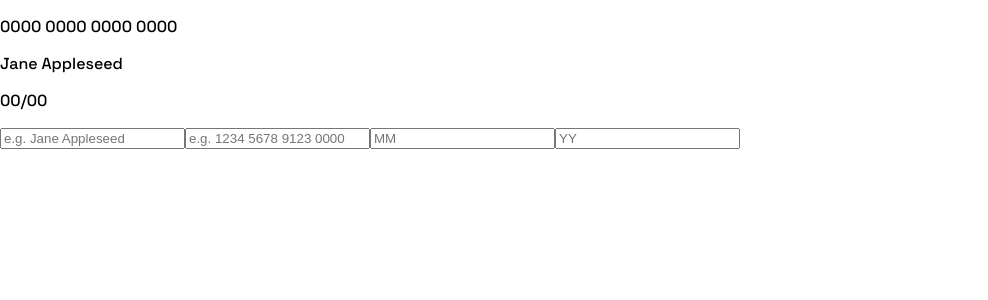
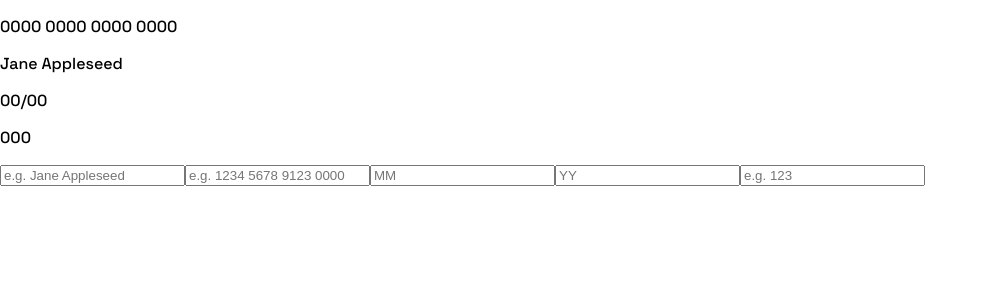
Before and after one commit to wishba/interactive-card-details-form-main, a React (Create React App) app: page / in a window 1280 px wide. Shown: the top 300 px of the page, without its empty margins (0-988 px from the left). Built offline with nearby package versions, Linux system fonts and the light colour scheme.

Commit message:
input cvc

```diff
--- a/src/component/CardBack.js
+++ b/src/component/CardBack.js
@@ -1,9 +1,9 @@
 import React from 'react'
 
-export default function CardBack() {
+export default function CardBack(props) {
   return (
     <section>
-      <p>000</p>
+      <p>{props.cardCVC ? props.cardCVC : '000'}</p>
     </section>
   )
 }
--- a/src/component/CardForm.js
+++ b/src/component/CardForm.js
@@ -1,4 +1,5 @@
 import { useState } from 'react';
+import CardBack from './CardBack';
 import CardFront from './CardFront';
 
 export default function CardForm() {
@@ -6,6 +7,7 @@ export default function CardForm() {
   const [cardName, setCardName] = useState('Jane Appleseed');
   const [cardM, setCardM] = useState('00');
   const [cardY, setCardY] = useState('00');
+  const [cardCVC, setCardCVC] = useState('000');
   return (
     <section>
       <CardFront
@@ -13,6 +15,9 @@ export default function CardForm() {
         cardName={cardName}
         cardM={cardM}
         cardY={cardY}
+      />
+      <CardBack
+        cardCVC={cardCVC}
       />
       <input
         type="text"
@@ -42,6 +47,13 @@ export default function CardForm() {
           setCardY(e.target.value);
         }}
       />
+      <input
+        type="text"
+        placeholder="e.g. 123"
+        onChange={(e) => {
+          setCardCVC(e.target.value);
+        }}
+      />
       {/* <form>
         <label>Cardholder Name</label>
         <label>Card Number</label>
@@ -52,10 +64,6 @@ export default function CardForm() {
         />
         <label>CVC</label>
         <input
-          type="text"
-          placeholder="e.g. 123"
-        />
-        <input
           type="submit"
           value="Confirm"
         />
--- a/src/component/CardFront.js
+++ b/src/component/CardFront.js
@@ -5,7 +5,6 @@ export default function CardFront(props) {
     <section>
       <p>{props.cardNumber ? props.cardNumber : '0000 0000 0000 0000'}</p>
       <p>{props.cardName ? props.cardName : 'Jane Appleseed'}</p>
-      {/* <p>00/00</p> */}
       <p>
         <span>{props.cardM ? props.cardM : '00'}</span>
         /
```
